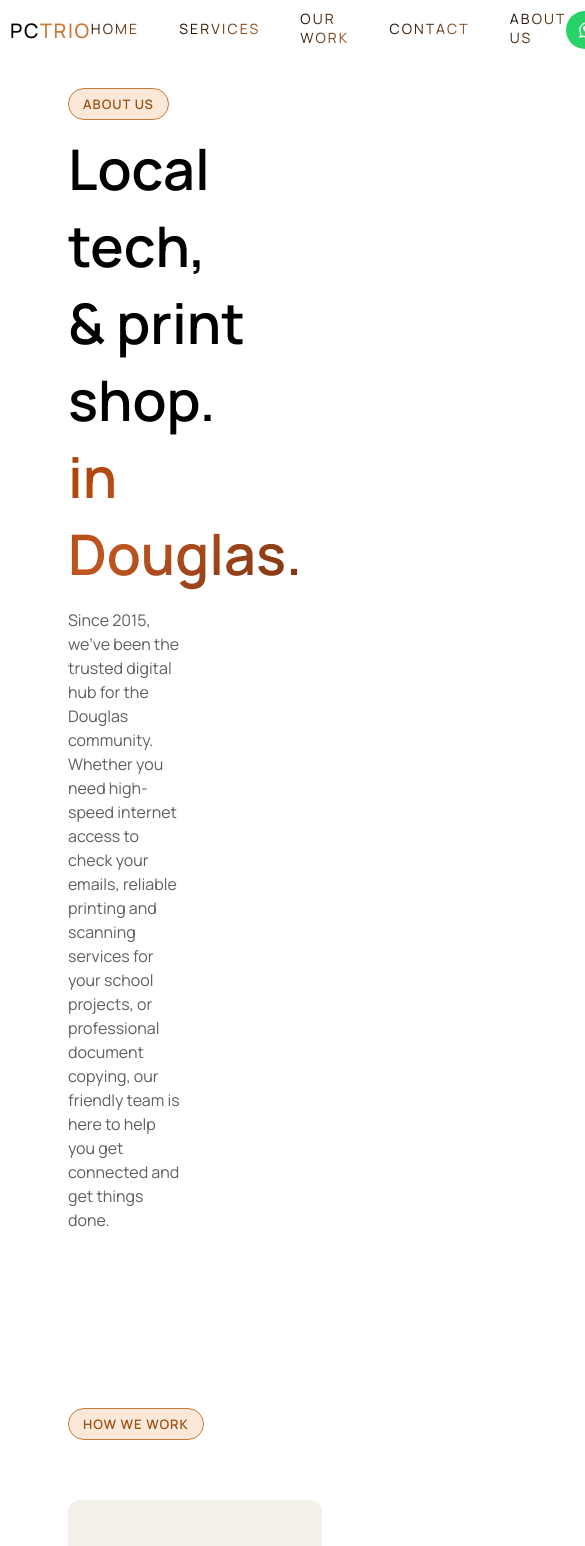
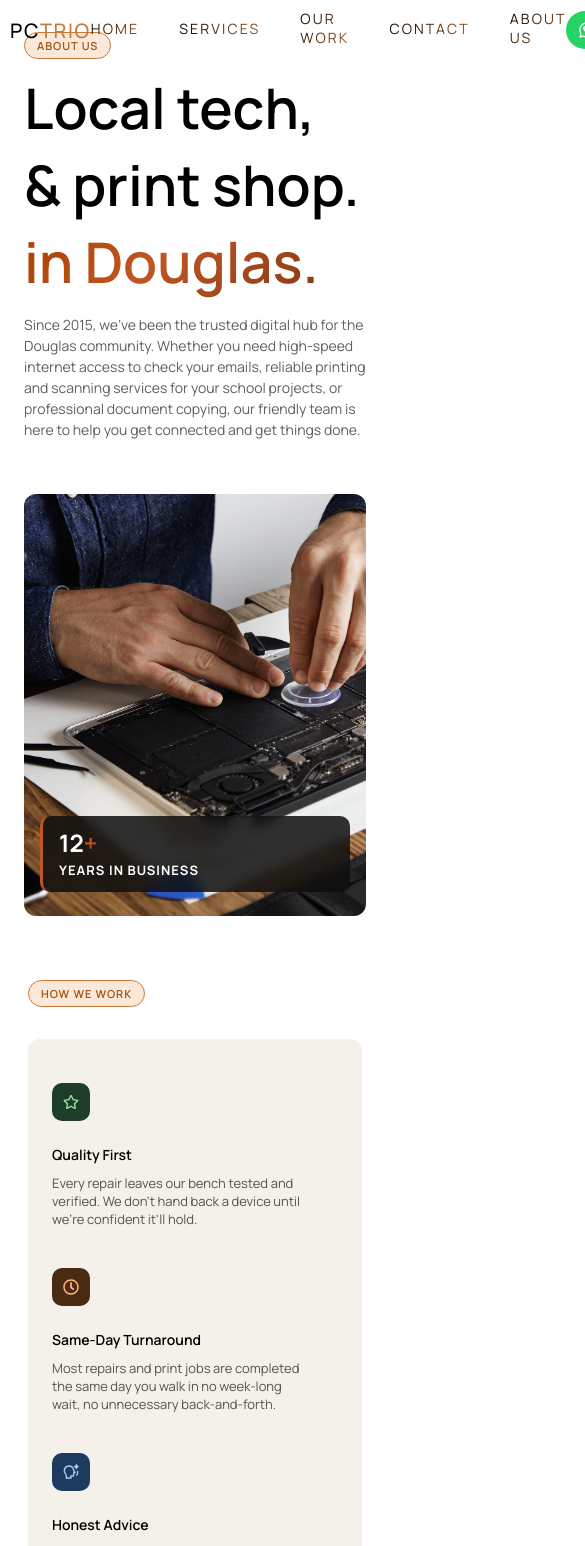
Before and after one commit to Ashton607/pctrio, a React (Vite) app: page /about in a window 390 px wide. Shown: the top 1546 px of the page, 585 px wide, since content can reach past the window. Built offline with nearby package versions, Linux system fonts and the light colour scheme.

Commit message:
Complete: responsive layout for whychooseus and about us

```diff
--- a/src/components/about/About.css
+++ b/src/components/about/About.css
@@ -242,3 +242,220 @@
   background-color: #A3481B;
   transform: translateY(-1px);
 }
+
+/* ---------- Large screens (1440px+) ---------- */
+@media (min-width: 1440px) {
+  .about-content {
+    padding: 100px 120px;
+    gap: 80px;
+  }
+
+  .about-subtitle {
+    width: 40%;
+  }
+
+  .about-work {
+    padding: 100px 120px;
+  }
+
+  .our-work-cta {
+    padding: 64px 88px;
+  }
+}
+
+/* ---------- Tablets (1024px and below) ---------- */
+@media (max-width: 1024px) {
+  .about-content {
+    gap: 40px;
+    padding: 60px 40px;
+  }
+
+  .about-subtitle {
+    width: 70%;
+  }
+
+  .about-tag {
+    width: 65%;
+  }
+
+  .about-work {
+    padding: 60px 40px;
+    gap: 40px;
+  }
+
+  .about-work-cards {
+    flex-wrap: wrap;
+    padding: 32px;
+  }
+
+  .about-work-cards-item {
+    flex: 1 1 45%;
+  }
+
+  .our-work-cta {
+    padding: 48px 56px;
+  }
+}
+
+/* ---------- Small tablets / large phones (900px and below) ---------- */
+@media (max-width: 900px) {
+  .about-content {
+    grid-template-columns: 1fr;
+    padding: 40px 24px;
+    min-height: auto;
+  }
+
+
+  .about-subtitle {
+    width: 90%;
+  }
+
+  .about-image {
+    min-height: 320px;
+  }
+
+  .about-image img {
+    height: 60vh;
+  }
+
+  .about-tag {
+    width: 80%;
+    left: 16px;
+    right: 16px;
+  }
+
+  .about-work {
+    padding: 48px 24px;
+    min-height: auto;
+  }
+
+  .about-work-cards-item {
+    flex: 1 1 100%;
+    border-left: none;
+    padding-left: 0;
+    margin-top: 20px;
+    padding-top: 20px;
+  }
+
+  .about-work-cards-item:first-child {
+    border-top: none;
+    padding-top: 0;
+  }
+
+  .our-work-cta {
+    flex-direction: column;
+    align-items: flex-start;
+    padding: 40px 32px;
+  }
+
+  .cta-buttons {
+    width: 100%;
+  }
+
+  .cta-button {
+    flex: 1;
+    justify-content: center;
+  }
+}
+
+/* ---------- Mobile (600px and below) ---------- */
+@media (max-width: 600px) {
+  .about-content {
+    padding: 32px 20px;
+  }
+
+  .about-subtitle {
+    width: 100%;
+  }
+
+  .about-tag {
+    width: calc(100% - 32px);
+    padding: 0 20px;
+  }
+
+  .about-tag h2 {
+    font-size: 30px;
+  }
+
+  .about-tag h3 {
+    font-size: 15px;
+  }
+
+  .about-work {
+    padding: 40px 20px;
+    gap: 32px;
+  }
+
+  .about-work-cards {
+    padding: 24px;
+  }
+
+  .our-work-cta {
+    padding: 32px 24px;
+    gap: 24px;
+  }
+
+  .cta-buttons {
+    flex-direction: column;
+  }
+}
+
+/* ---------- Small mobile (480px and below) ---------- */
+@media (max-width: 480px) {
+  .about-content {
+    padding: 24px 16px;
+  }
+
+  .about-badge {
+    font-size: 11px;
+    padding: 5px 12px;
+  }
+
+  .about-subtitle {
+    font-size: 14px;
+  }
+
+  .about-image img {
+    height: 50vh;
+  }
+
+  .about-tag {
+    padding: 0 16px;
+  }
+
+  .about-tag h2 {
+    font-size: 24px;
+    margin: 10px 0 4px 0;
+  }
+
+  .about-tag h3 {
+    font-size: 13px;
+  }
+
+  .about-work-cards-label {
+    font-size: 14px;
+  }
+
+  .about-work-cards-caption {
+    font-size: 13px;
+  }
+
+  .about-work-cards-icon {
+    width: 38px;
+    height: 38px;
+    margin-bottom: 14px;
+  }
+
+  .cta-title {
+    font-size: 22px;
+  }
+
+  .cta-subtitle {
+    font-size: 14px;
+  }
+
+  .cta-button {
+    padding: 12px 20px;
+    font-size: 14px;
+  }
+}
--- a/src/components/whyus/WhyUs.css
+++ b/src/components/whyus/WhyUs.css
@@ -41,3 +41,48 @@
   -webkit-text-fill-color: transparent;
   background-clip: text;
 }
+
+/* ---------- Large screens (1440px+) ---------- */
+@media (min-width: 1440px) {
+  .WhyUs {
+    padding: 5rem 6rem;
+  }
+}
+
+/* ---------- Tablets (1024px and below) ---------- */
+@media (max-width: 1024px) {
+  .WhyUs {
+    padding: 3.5rem 2.5rem;
+  }
+}
+
+/* ---------- Small tablets / large phones (900px and below) ---------- */
+@media (max-width: 900px) {
+  .WhyUs {
+    padding: 3rem 2rem;
+  }
+}
+
+/* ---------- Mobile (600px and below) ---------- */
+@media (max-width: 600px) {
+  .WhyUs {
+    padding: 2.5rem 1.5rem;
+  }
+}
+
+/* ---------- Small mobile (480px and below) ---------- */
+@media (max-width: 480px) {
+  .WhyUs {
+    padding: 2rem 1rem;
+  }
+
+  .whyus-badge {
+    font-size: 11px;
+    padding: 5px 12px;
+  }
+
+  .whyus-title {
+    letter-spacing: 0.01em;
+    width: 80%;
+  }
+}
```
